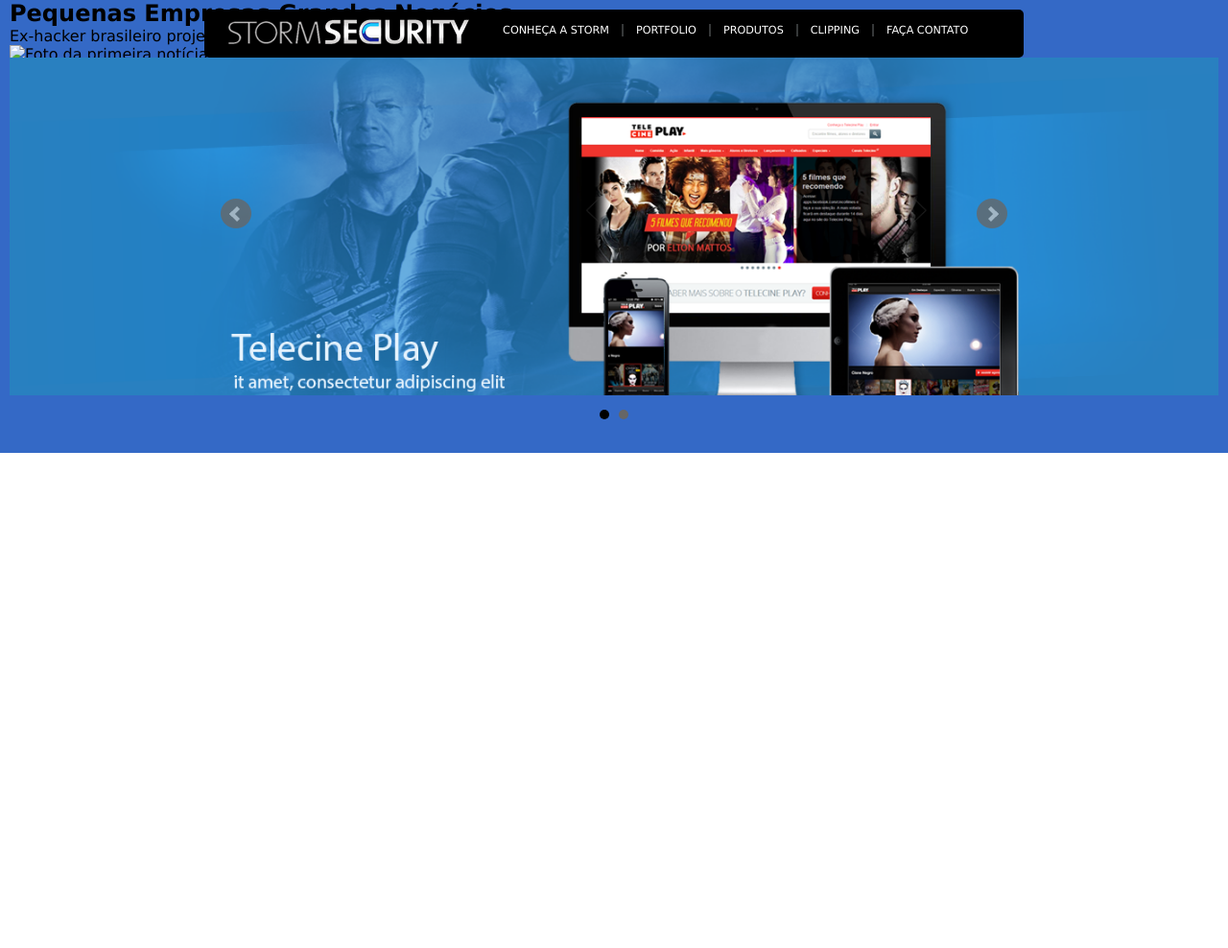
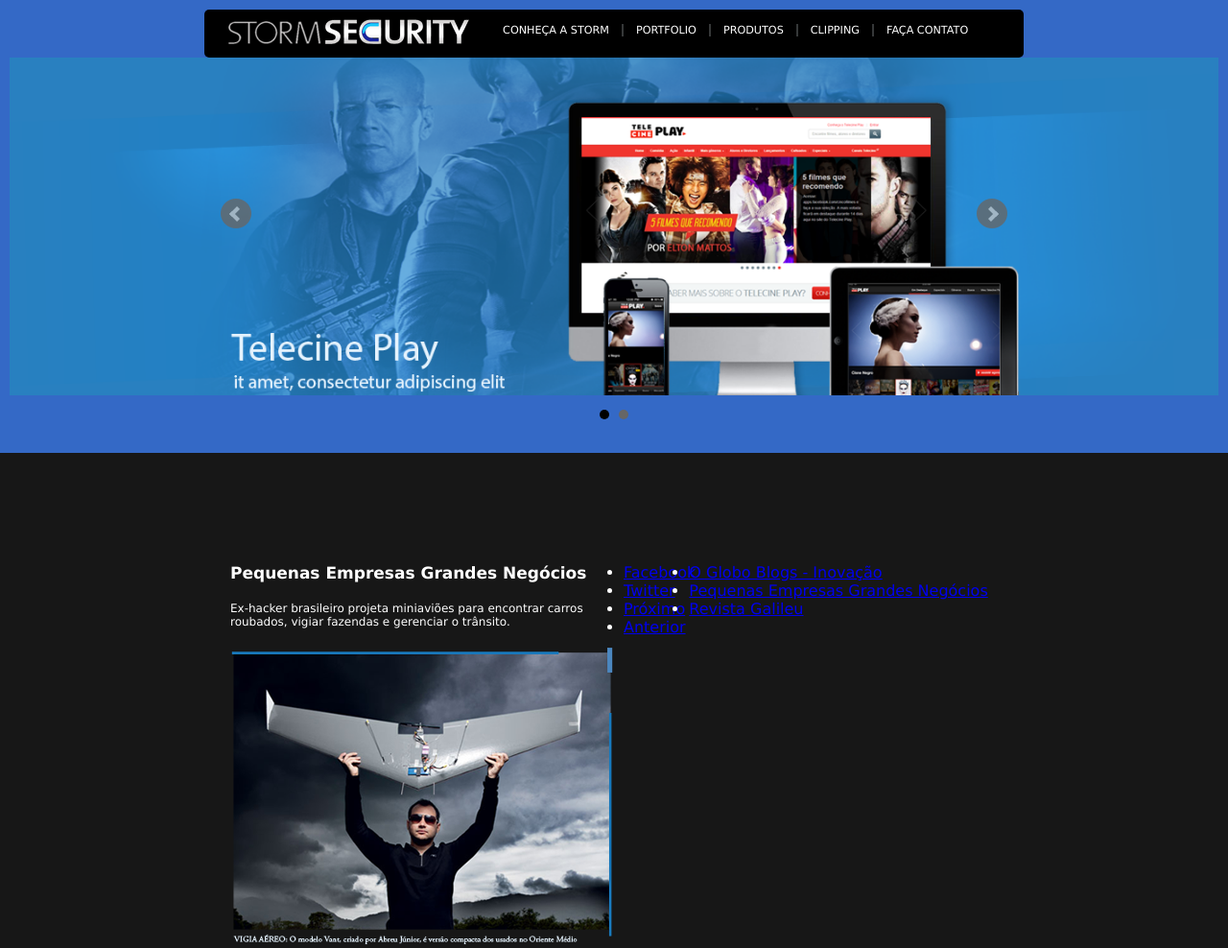
Before and after one commit to rodrigoIdei4/storm, a website: page index.html in a window 1280 px wide. Shown: the top 988 px of the page at 96% size. Before the commit the page ends 800 px from the top, so only its background shows below. Drawn offline with nearby package versions, Linux system fonts and the light colour scheme; files whose address does not match are found by name.

Commit message:
Estilizada a notícia principal

```diff
--- a/index.html
+++ b/index.html
@@ -28,9 +28,10 @@
 			</section>
 			<section id="clipping">
 				<section class="noticia">
+					<section class="noticia-destaque">
 						<h2>Pequenas Empresas Grandes Negócios</h2>
 						<p>Ex-hacker brasileiro projeta miniaviões para encontrar carros roubados, vigiar fazendas e gerenciar o trânsito.</p>
-					<img src="images/foto_news_1.png" alt="Foto da primeira notícia" />
+						<img src="images/foto-noticia.png" alt="Foto da primeira notícia" />
 						<p>O tempo não decide entre ensolarado, nublado e chuvoso na Ilha de Guaratiba — bairro do Rio de Janeiro a 45 km do centro. “É bom que a gente já vê se o aviãozinho se garante em qualquer clima”, diz o engenheiro Wanderley Abreu Júnior. É o primeiro teste oficial do seu Veículo Aéreo Não Tripulado (doravante, Vant). Quem olha não dá nada. O aeromodelo mede 1,60 m da ponta de uma asa à da outra e pesa 750 g, mas tem versões maiores — de 3,5 kg e de 20 kg. O design também não é o forte, mas isso não parece preocupar Abreu Júnior. Seu negócio não é fabricar as aeronaves, mas o sistema de câmeras e sensores infravermelhos que as transforma em robôs de vigilância e monitoramento de tráfego.</p>
 
 						<p>Os Vants desenvolvidos pelo brasileiro são bem diferentes daqueles que ficaram conhecidos por custarem milhões de dólares e participarem de ações militares como a Guerra do Afeganistão e a captura de Bin Laden. Fazem parte de uma nova leva de veículos mais baratos, com menos recursos e projetados para o uso civil. Abreu Júnior não está só. A polícia da Austrália já recomendou ao governo.</p>
@@ -53,6 +54,7 @@
 						</ul>
 					</section>
 				</section>
+			</section>
 			<section id="contato">
 
 			</section>
--- a/sass/estilo.scss
+++ b/sass/estilo.scss
@@ -85,6 +85,33 @@
 		}
 		#clipping{
 			@include zen-grid-item(12, 1);
+
+			clear: both;
+			background: #171717;
+
+			.noticia{
+				@include zen-grid-item(8, 3);
+				padding-top: 115px;
+				color: #fff;
+
+				.noticia-destaque{
+					@include zen-grid-item(6, 1);
+
+					h2{
+						font-size: 17px;
+					}
+					p{
+						font-size: 12px;
+						margin: 20px 0;
+					}
+				}
+				.controles{
+					@include zen-grid-item(1, 7);
+				}
+				.noticias{
+					@include zen-grid-item(5,8);
+				}
+			}
 		}
 	}
 }
```
Also changed, not shown: css/estilo.css, images/foto-noticia.png (added). Lines whose indentation alone changed are shown as unchanged.
